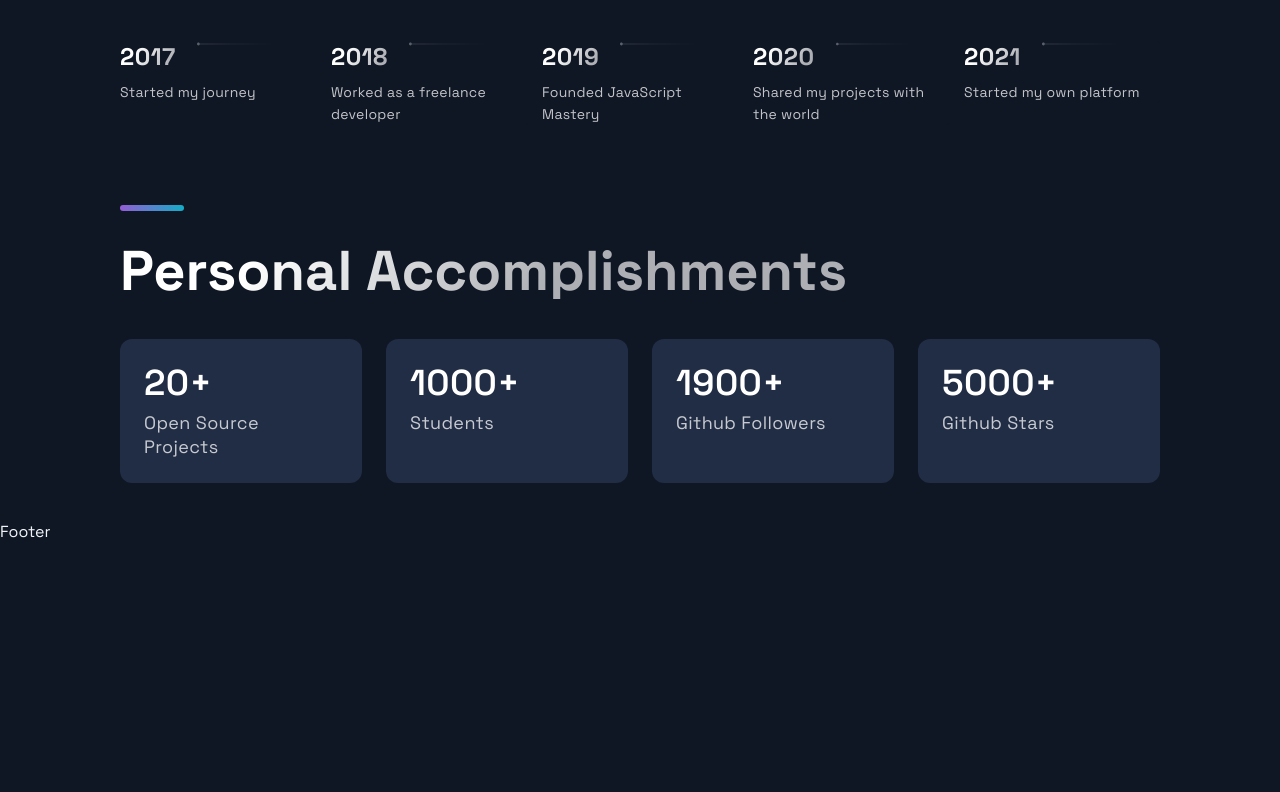
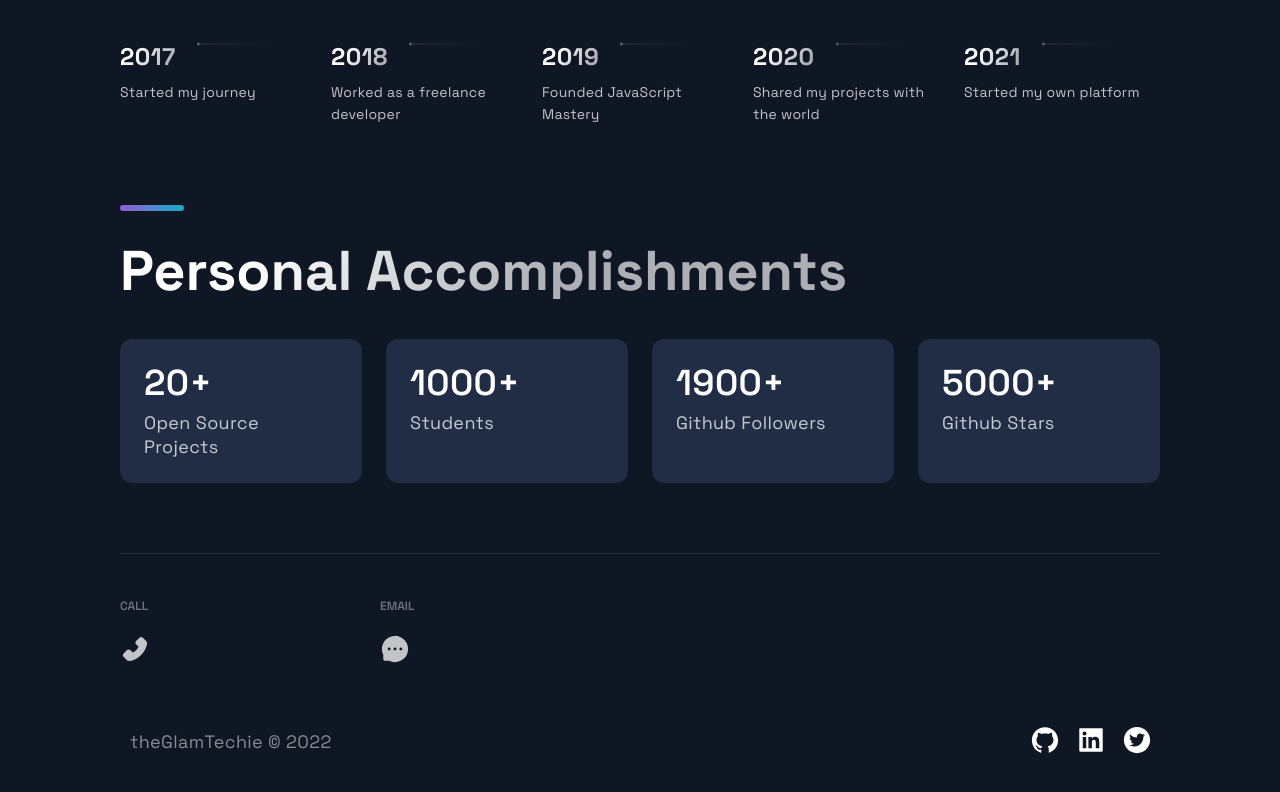
Before and after one commit to shay90210/new-portfolio-dev, a Next.js app: page / in a window 1280 px wide. Shown: the part 2848-3640 px from the top of the page. Before the commit the page ends 3390 px from the top, so only its background shows below. Built offline with nearby package versions, Linux system fonts and the light colour scheme.

Commit message:
added footer information

```diff
--- a/src/components/Footer/Footer.js
+++ b/src/components/Footer/Footer.js
@@ -1,14 +1,43 @@
 import React from 'react';
-import { AiFillGithub, AiFillInstagram, AiFillLinkedin } from 'react-icons/ai';
+import { AiFillGithub, AiFillTwitterCircle, AiFillLinkedin, AiFillPhone, AiFillMessage } from 'react-icons/ai';
 
 import { SocialIcons } from '../Header/HeaderStyles';
 import { CompanyContainer, FooterWrapper, LinkColumn, LinkItem, LinkList, LinkTitle, Slogan, SocialContainer, SocialIconsContainer } from './FooterStyles';
 
 const Footer = () => {
   return (
-    <div>
-      Footer
-    </div>
+    <FooterWrapper>
+      <LinkList>
+        <LinkColumn>
+          <LinkTitle>Call</LinkTitle>
+          <LinkItem href='tel:414-388-3430'>
+            <AiFillPhone size='3rem' />
+          </LinkItem>
+        </LinkColumn>
+        <LinkColumn>
+          <LinkTitle>Email</LinkTitle>
+          <LinkItem href='mailto:bentley.shannon@yahoo.com'>
+            <AiFillMessage size='3rem' />
+          </LinkItem>
+        </LinkColumn>
+      </LinkList>
+      <SocialIconsContainer>
+        <CompanyContainer>
+          <Slogan>theGlamTechie &copy; 2022</Slogan>
+        </CompanyContainer>
+          <SocialContainer>
+            <SocialIcons href='https://github.com/shay90210'>
+              <AiFillGithub size='3rem' />
+            </SocialIcons>
+            <SocialIcons href='https://www.linkedin.com/in/shannontatibentley/'>
+              <AiFillLinkedin size='3rem' />
+            </SocialIcons>
+            <SocialIcons href='https://twitter.com/ShannonTatianna'>
+              <AiFillTwitterCircle size='3rem' />
+            </SocialIcons>
+          </SocialContainer>
+      </SocialIconsContainer>
+    </FooterWrapper>
   );
 };
 
```
